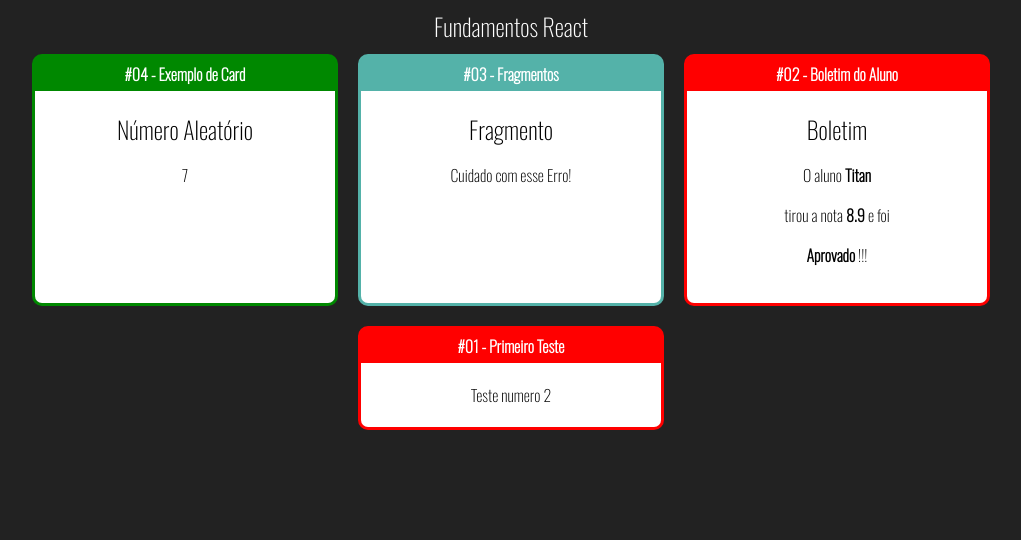
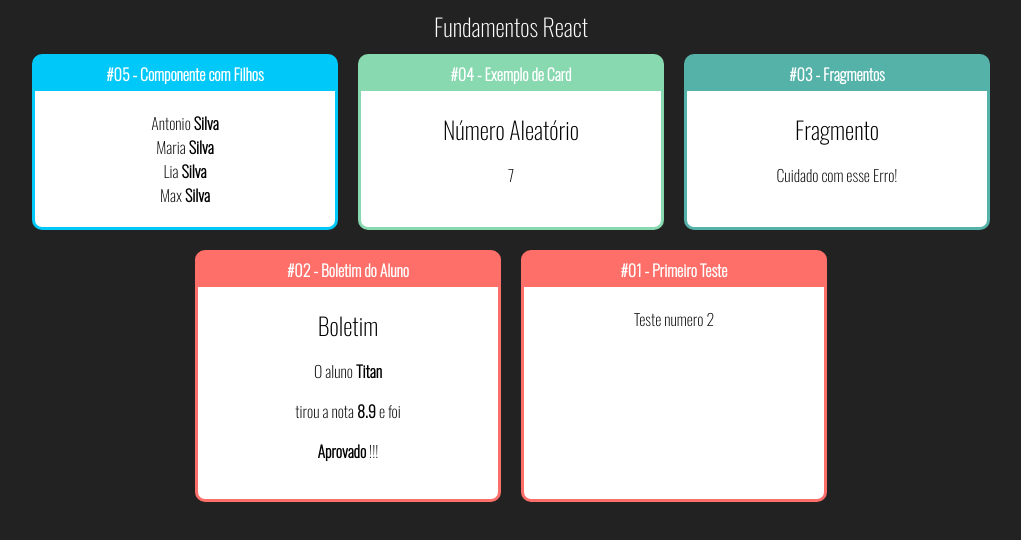
Before and after one commit to ValdoNeves/react_leaning, a React (Create React App) app: page / in a window 1280 px wide. Shown: the top 540 px of the page, without its empty margins (129-1150 px from the left). Built offline with nearby package versions, Linux system fonts and the light colour scheme.

Commit message:
transportanto atributos entre metodos e funcoes

```diff
--- a/src/App.jsx
+++ b/src/App.jsx
@@ -1,6 +1,8 @@
 import React from 'react'
 import './App.css'
 
+import Familia from './components/basicos/Familia'
+import FamiliaMembro from './components/basicos/FamiliaMembro'
 import Card from './components/layout/Card'
 import Primeiro from './components/basicos/Primeiro'
 import ComParametro from './components/basicos/ComParametro'
@@ -12,7 +14,18 @@ export default function App(props) {
         <div className="App">
             <h2>Fundamentos React</h2>
             <div className="Cards">
-                <Card titulo="#04 - Exemplo de Card" color="#080">
+                <Card titulo="#05 - Componente com Filhos" color="#00C8F8">
+                    <Familia sobrenome="Silva">
+                        <FamiliaMembro nome="Antonio"/>
+                        <FamiliaMembro nome="Maria"/>
+                        <FamiliaMembro nome="Lia"/>
+                        <FamiliaMembro nome="Max"/>
+                    </Familia>
+                </Card>
+
+
+
+                <Card titulo="#04 - Exemplo de Card" color="#88d8b0">
                     <NumeroAleatorio mini={1} maxi={10} />
                 </Card>
                 <Card titulo="#03 - Fragmentos" color="#54b2a9">
--- /dev/null
+++ b/src/components/basicos/Familia.jsx
@@ -0,0 +1,14 @@
+import React, { cloneElement }from 'react'
+
+
+export default function Familia (props) {
+    return (
+        <div>
+            {
+                React.Children.map(props.children, (el) =>{
+                    return cloneElement(el, props)
+                })
+            }
+        </div>
+    )
+}
--- /dev/null
+++ b/src/components/basicos/FamiliaMembro.jsx
@@ -0,0 +1,9 @@
+import React from 'react'
+
+export default function FamiliaMembro (props) {
+    return (
+        <span>
+            {props.nome} <strong>{props.sobrenome} </strong><br></br>
+        </span>
+    )
+}
--- a/src/components/layout/Card.jsx
+++ b/src/components/layout/Card.jsx
@@ -3,8 +3,8 @@ import React from 'react'
 
 export default function Card(props) {
     const cardStyle = {
-        backgroundColor: props.color || '#F00',
-        borderColor: props.color || '#F00',
+        backgroundColor: props.color || '#ff6f69',
+        borderColor: props.color || '#ff6f69',
     }
     return (
         <div className="Card" style={cardStyle}>
```
